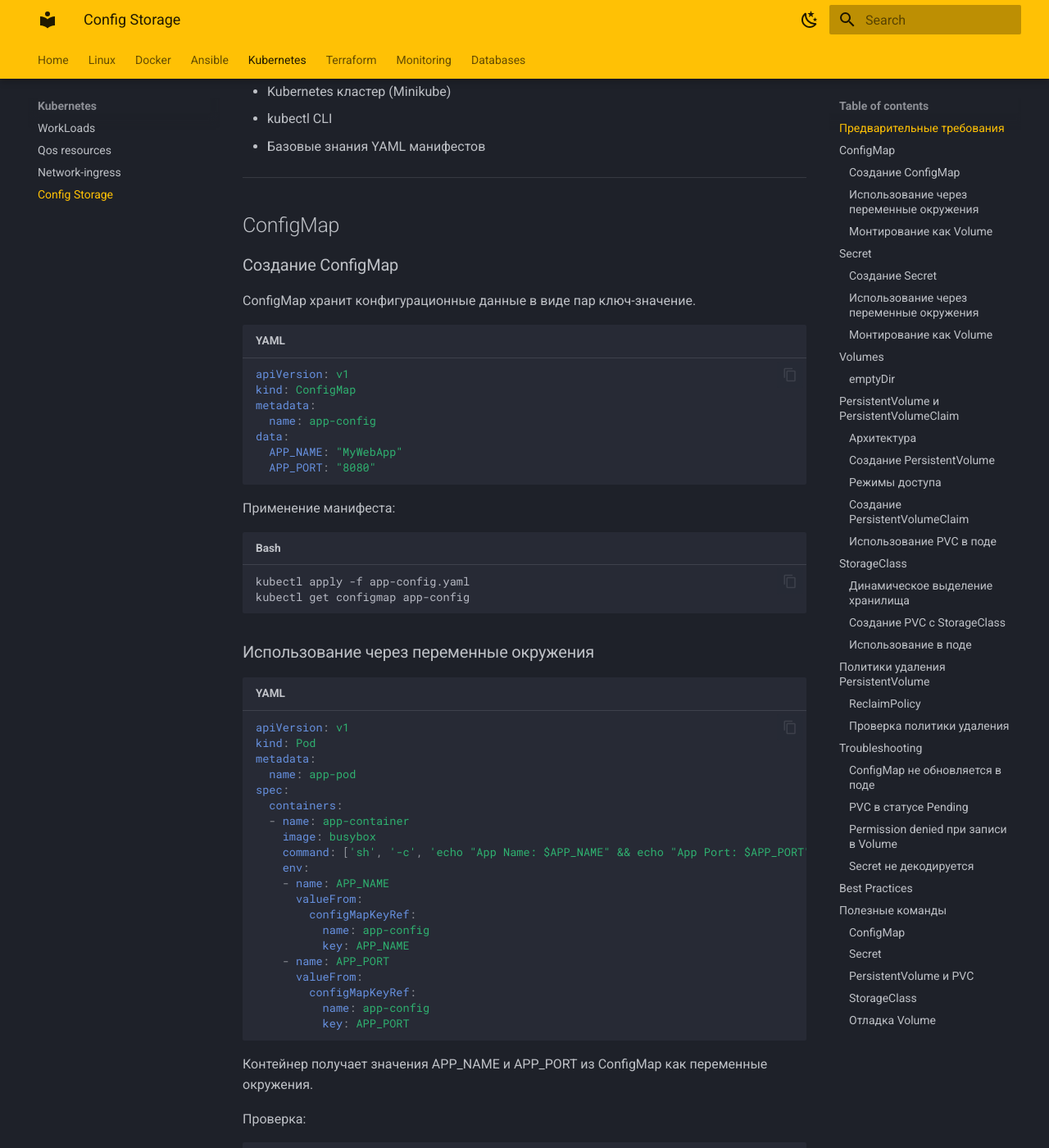
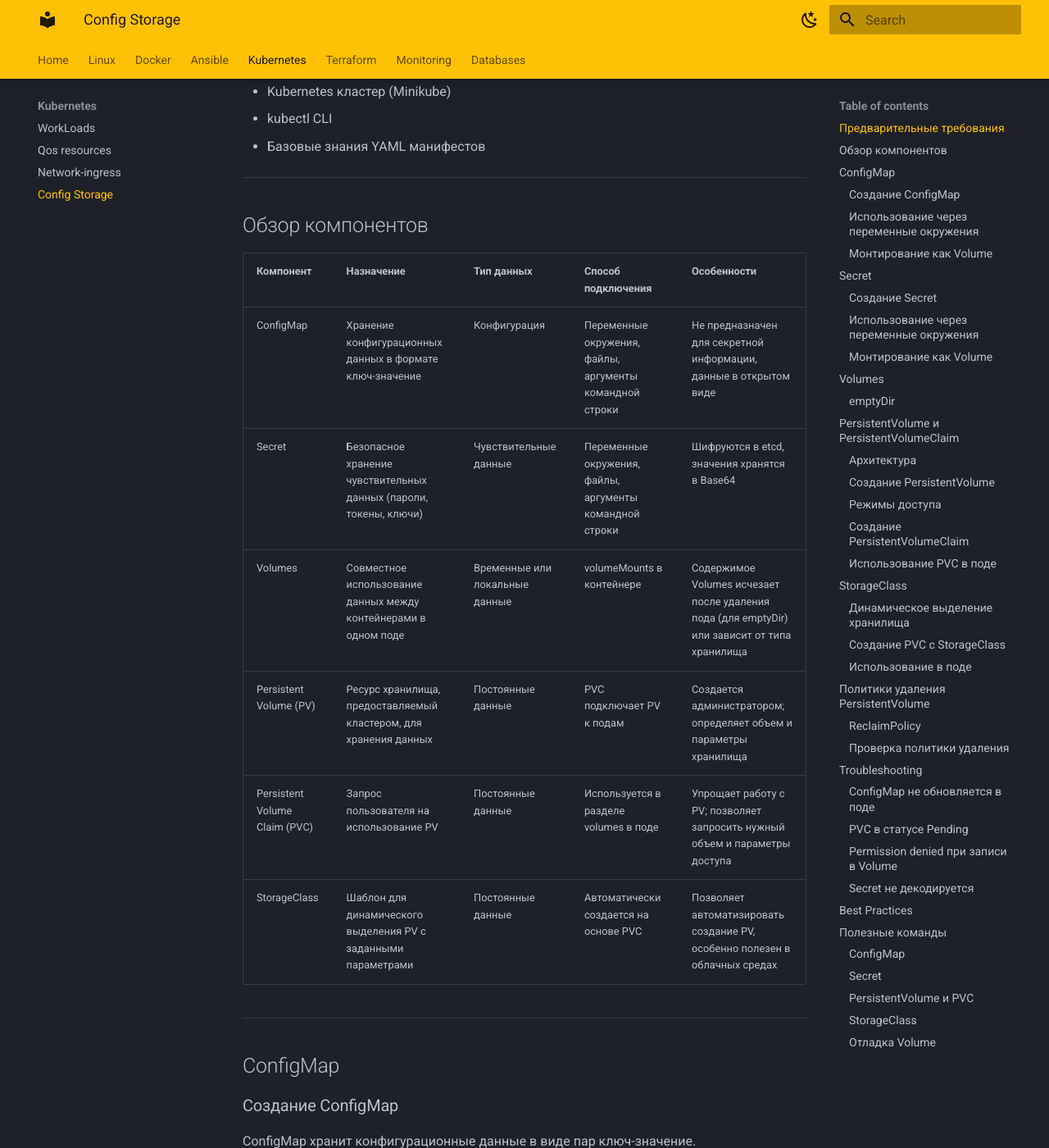
Before and after one commit to becausethatbee/terminator, an MkDocs documentation site: the page built from docs/kubernetes/config-storage/kubernetes-config-storage.md, in a window 1280 px wide and 1400 px high, scrolled down 364 px. Shown: the whole window at 82% size. Built offline with MkDocs 1.6.1 and Material for MkDocs 9.7.7, drawn with Linux system fonts in a browser that asks for light colours.

Commit message:
Update Kubernetes Config Storage documentation
- Added new content and improvements
- Enhanced documentation structure

```diff
--- a/docs/kubernetes/config-storage/kubernetes-config-storage.md
+++ b/docs/kubernetes/config-storage/kubernetes-config-storage.md
@@ -7,6 +7,19 @@
 - Kubernetes кластер (Minikube)
 - kubectl CLI
 - Базовые знания YAML манифестов
+
+---
+
+## Обзор компонентов
+
+| Компонент | Назначение | Тип данных | Способ подключения | Особенности |
+|-----------|------------|------------|-------------------|-------------|
+| ConfigMap | Хранение конфигурационных данных в формате ключ-значение | Конфигурация | Переменные окружения, файлы, аргументы командной строки | Не предназначен для секретной информации, данные в открытом виде |
+| Secret | Безопасное хранение чувствительных данных (пароли, токены, ключи) | Чувствительные данные | Переменные окружения, файлы, аргументы командной строки | Шифруются в etcd, значения хранятся в Base64 |
+| Volumes | Совместное использование данных между контейнерами в одном поде | Временные или локальные данные | volumeMounts в контейнере | Содержимое Volumes исчезает после удаления пода (для emptyDir) или зависит от типа хранилища |
+| Persistent Volume (PV) | Ресурс хранилища, предоставляемый кластером, для хранения данных | Постоянные данные | PVC подключает PV к подам | Создается администратором; определяет объем и параметры хранилища |
+| Persistent Volume Claim (PVC) | Запрос пользователя на использование PV | Постоянные данные | Используется в разделе volumes в поде | Упрощает работу с PV; позволяет запросить нужный объем и параметры доступа |
+| StorageClass | Шаблон для динамического выделения PV с заданными параметрами | Постоянные данные | Автоматически создается на основе PVC | Позволяет автоматизировать создание PV, особенно полезен в облачных средах |
 
 ---
 
```
